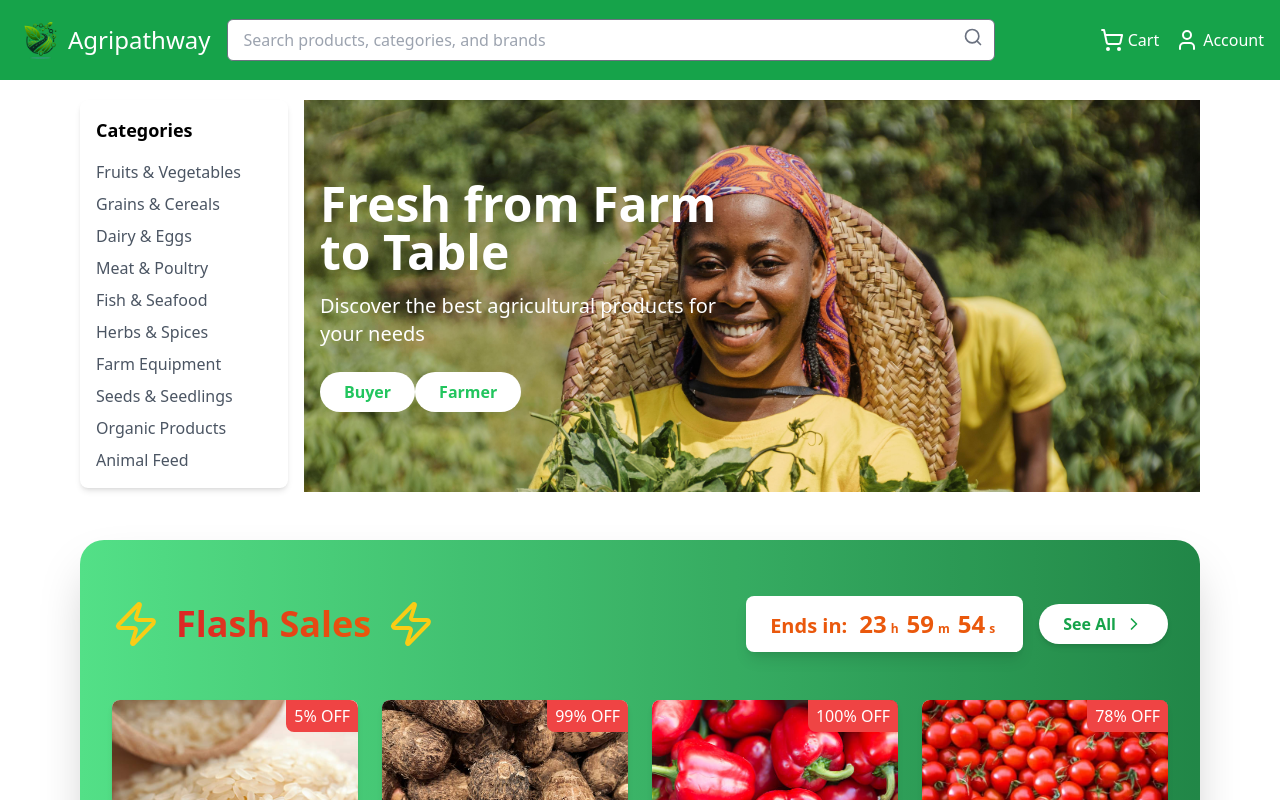
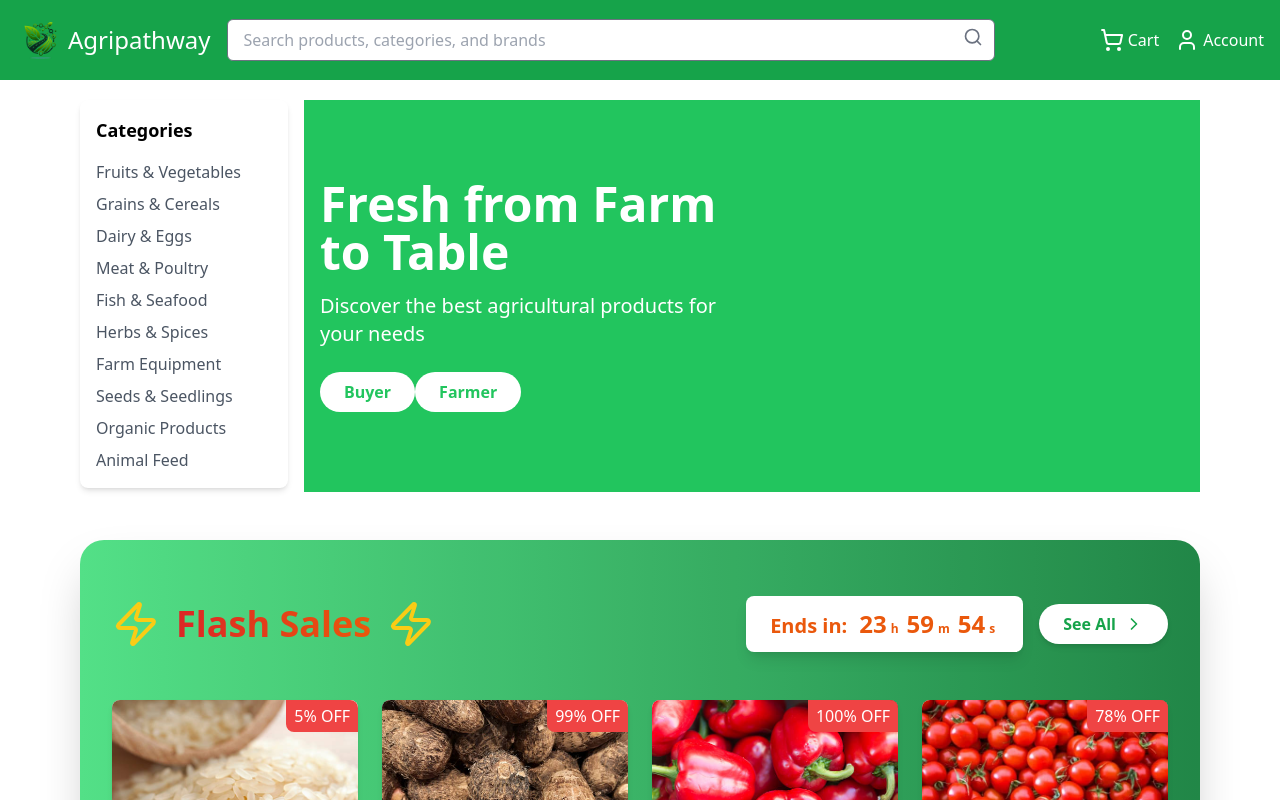
Before and after one commit to tobidada001/ag, a React (Vite) app: page / in a window 1280 px wide. Shown: the top 800 px of the page. Built offline with nearby package versions, Linux system fonts and the light colour scheme.

Commit message:
A line modified in home

```diff
--- a/src/main.jsx
+++ b/src/main.jsx
@@ -16,8 +16,8 @@ const Home = lazy(() => import('./pages/Home'));
 const Reg = lazy(() => import('./pages/Reg'));
 const Login = lazy(() => import('./pages/Login'));
 const About = lazy(() => import('./pages/About'));
-const AllCategories = lazy(() => import('./pages/AllCategories'));
-const CategoryProduct = lazy(() => import('./pages/CategoryProducts'));
+// const AllCategories = lazy(() => import('./pages/AllCategories'));
+// const CategoryProduct = lazy(() => import('./pages/CategoryProducts'));
 const DashboardRoutes = lazy(() => import('./pages/dashboard/DashboardRoutes'));
 const Contact = lazy(() => import('./pages/Contact'));
 const Products = lazy(() => import('./pages/Products'));
@@ -39,7 +39,6 @@ const Main = () => {
     <>
       <SidebarProvider>
       {!isDashboardRoute && <AnotherHeaderAgain />}
-
 
 
 
--- a/src/pages/Home.jsx
+++ b/src/pages/Home.jsx
@@ -42,8 +42,9 @@ const Home = () => {
       <div className='flex md:mx-6 lg:mx-20 mt-5'>
       <Showcase />
 
+{/* style={{ backgroundImage: `url(${bgimage})`, backgroundSize: "cover" }} */}
 
-    <section className={`relative flex-1 bg-green-500 text-white py-20 `}  style={{ backgroundImage: `url(${bgimage})`, backgroundSize: "cover" }}>
+    <section className={`relative flex-1 bg-green-500 text-white py-20 `}  >
       <div className="container mx-auto px-4 flex flex-col md:flex-row items-center">
         <div className="md:w-1/2 mb-8 md:mb-0">
           <h1 className="text-4xl md:text-5xl font-bold mb-4">Fresh from Farm to Table</h1>
```
